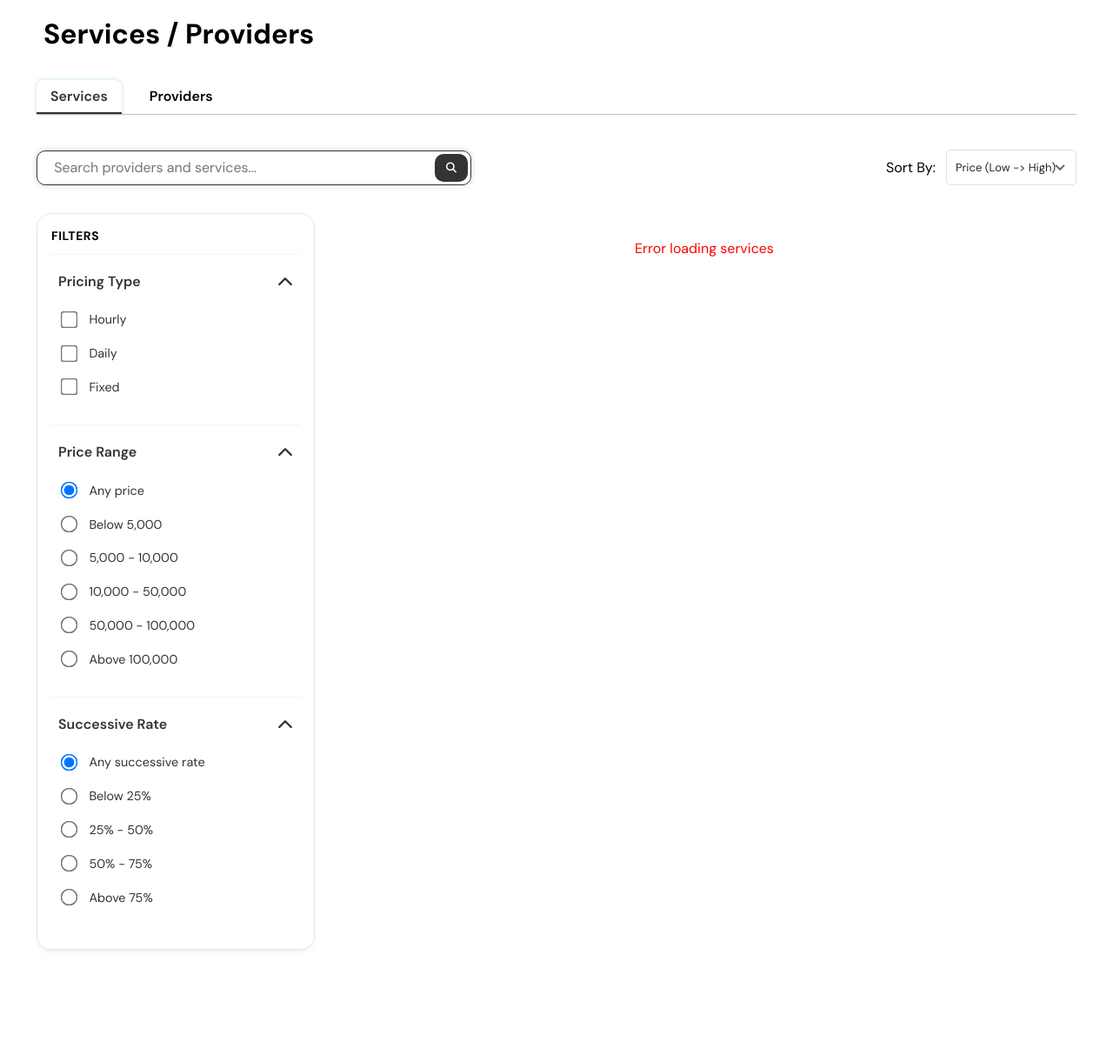
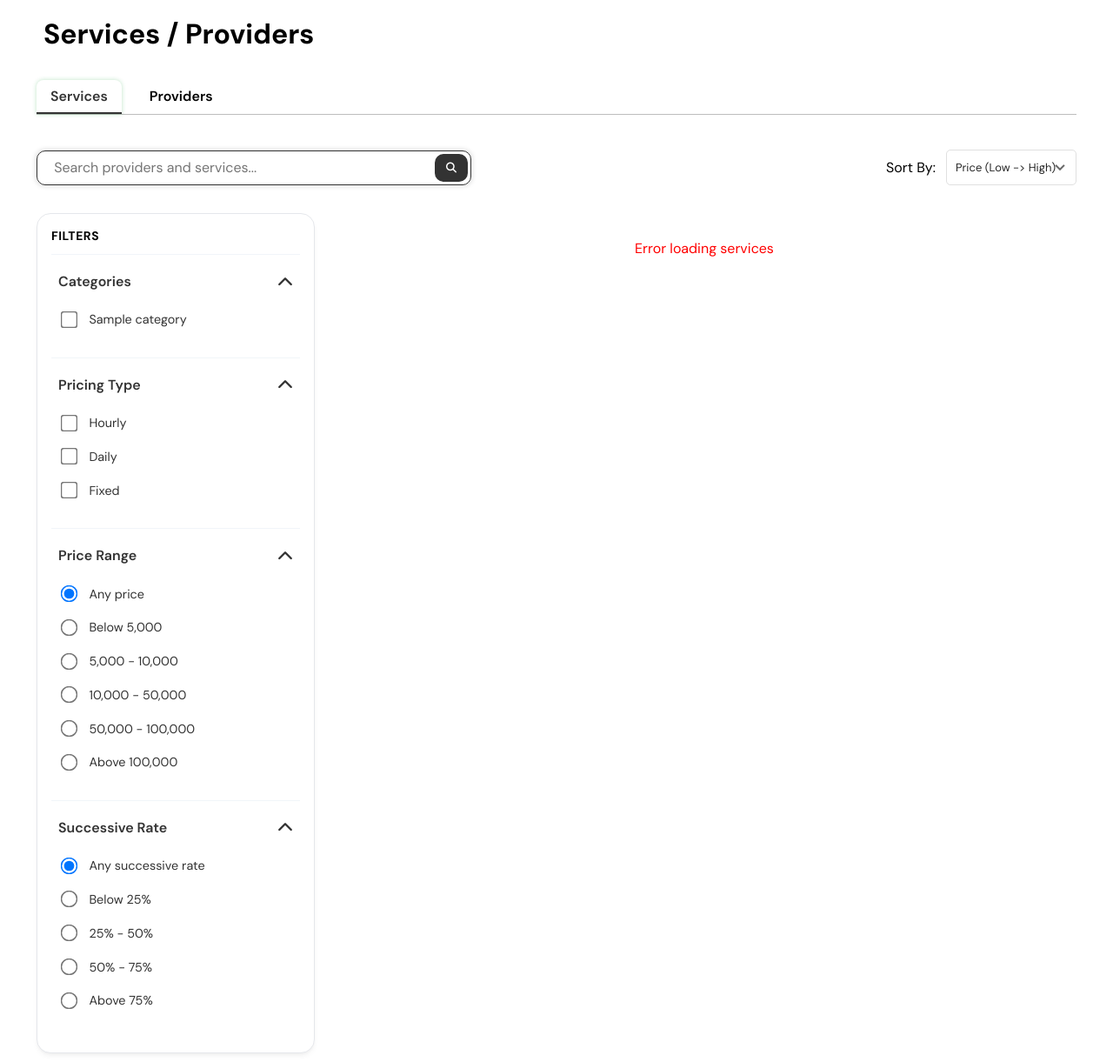
Before and after one commit to gihan-s/Servo, a PHP site: template app/views/client/Providers/services.php in a window 1280 px wide. Shown: the whole page at 87% size. Before the commit the page ends 1093 px from the top, so only its background shows below. Run offline with PHP 8.4, Linux system fonts and the light colour scheme; the template is opened without the code that fills it: most values are stand-ins (such as "Sample title", 1, 10 or a date in 2020); some libraries are stand-ins or nearby versions.

Commit message:
feat: Add category filter to services listing and update search functionality

```diff
--- a/app/controllers/ProviderController.php
+++ b/app/controllers/ProviderController.php
@@ -19,9 +19,13 @@ class ProviderController extends BaseController
 
         $userId = $_SESSION['user_id'];
         $role   = $_SESSION['role'];
+        $categories = [];
 
         // Choose view by role
         if ($role === 'Client') {
+            require_once __DIR__ . '/../models/CategoryModel.php';
+            $categoryModel = new CategoryModel();
+            $categories = $categoryModel->getCategories();
             $viewFile = __DIR__ . '/../views/client/Providers/index.php';
         }
         // elseif ($role === 'Provider') {
@@ -147,6 +151,7 @@ class ProviderController extends BaseController
                 'price_range' => trim((string) ($_GET['price_range'] ?? '')),
                 'completion_range' => trim((string) ($_GET['completion_range'] ?? '')),
                 'price_types' => trim((string) ($_GET['price_types'] ?? '')),
+                'category_ids' => trim((string) ($_GET['category_ids'] ?? '')),
             ];
 
             $services = $providerCategoriesModel->getServicesForListing($providerId, $limit, $offset, $filters);
--- a/app/views/client/Providers/services.php
+++ b/app/views/client/Providers/services.php
@@ -57,6 +57,21 @@
             <div class="results-layout">
                 <aside class="filters-panel" id="services-filters-panel">
                     <h3>Filters</h3>
+                    <div class="filter-item">
+                        <div class="filter-title"><span>Categories</span><i class="fa-solid fa-chevron-down rotated"></i></div>
+                        <ul class="filter-options active checkboxes">
+                            <?php if (!empty($categories) && is_array($categories)): ?>
+                                <?php foreach ($categories as $category): ?>
+                                    <li>
+                                        <input type="checkbox" name="category_ids[]" value="<?= (int) ($category['Category_ID'] ?? 0) ?>">
+                                        <?= htmlspecialchars((string) ($category['Name'] ?? ''), ENT_QUOTES, 'UTF-8') ?>
+                                    </li>
+                                <?php endforeach; ?>
+                            <?php else: ?>
+                                <li style="color:#6b7280;">No categories available</li>
+                            <?php endif; ?>
+                        </ul>
+                    </div>
                     <div class="filter-item">
                         <div class="filter-title"><span>Pricing Type</span><i class="fa-solid fa-chevron-down rotated"></i></div>
                         <ul class="filter-options active checkboxes">
@@ -237,6 +252,7 @@
             priceRange: '',
             completionRange: '',
             pricingTypes: [],
+            categoryIds: [],
         };
 
         const providerState = {
@@ -267,12 +283,17 @@
             return Array.from(document.querySelectorAll('input[name="pricing_type"]:checked')).map(input => input.value);
         }
 
+        function getServiceCategoryIdsFromFilters() {
+            return Array.from(document.querySelectorAll('input[name="category_ids[]"]:checked')).map(input => input.value);
+        }
+
         function applyServiceFiltersFromUI() {
             const priceRange = document.querySelector('input[name="price_range"]:checked');
             const completionRange = document.querySelector('input[name="completion_range"]:checked');
             serviceState.priceRange = priceRange ? priceRange.value : '';
             serviceState.completionRange = completionRange ? completionRange.value : '';
             serviceState.pricingTypes = getServicePriceTypesFromFilters();
+            serviceState.categoryIds = getServiceCategoryIdsFromFilters();
         }
 
         function renderSortOptions(config, selectedValue) {
@@ -536,6 +557,7 @@
             if (serviceState.priceRange) params.set('price_range', serviceState.priceRange);
             if (serviceState.completionRange) params.set('completion_range', serviceState.completionRange);
             if (serviceState.pricingTypes.length) params.set('price_types', serviceState.pricingTypes.join(','));
+            if (serviceState.categoryIds.length) params.set('category_ids', serviceState.categoryIds.join(','));
 
             return params.toString();
         }
@@ -1164,7 +1186,7 @@
             });
         }
 
-        document.querySelectorAll('input[name="price_range"], input[name="completion_range"], input[name="pricing_type"]').forEach(function (input) {
+        document.querySelectorAll('input[name="price_range"], input[name="completion_range"], input[name="pricing_type"], input[name="category_ids[]"]').forEach(function (input) {
             input.addEventListener('change', function () {
                 applyServiceFiltersFromUI();
                 loadServiceCards(1);
```
Also changed, not shown: app/models/ProviderCategoriesModel.php (+25 -0 lines).
